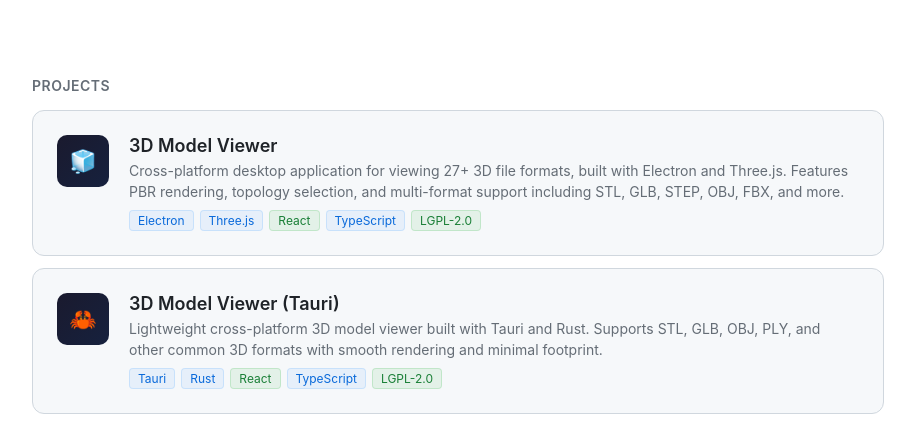
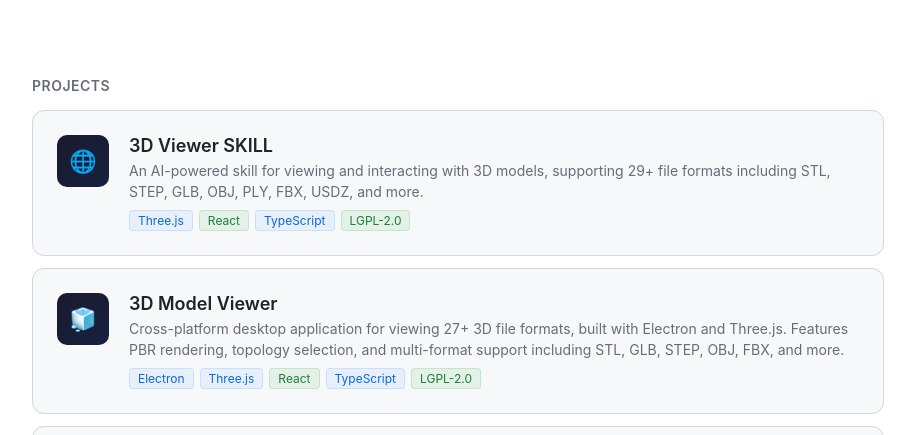
Before and after one commit to Faicad/faicad.github.io, a plain HTML site: page index.html in a window 1280 px wide. Shown: the part 294-729 px from the top of the page, without its empty margins (182-1097 px from the left). Drawn offline with Linux system fonts and the light colour scheme.

Commit message:
add 3D Viewer SKILL project card to top of project list

```diff
--- a/index.html
+++ b/index.html
@@ -177,7 +177,23 @@
 
     <section>
       <div class="section-title" data-en="Projects" data-zh="项目">Projects</div>
-      <a class="project-card" href="https://faicad.github.io/3d_viewer_electron/" target="_blank">
+      <a class="project-card" href="https://faicad.github.io/3d_viewer/" target="_blank">
+        <div class="project-icon">🌐</div>
+        <div class="project-info">
+          <h3 data-en="3D Viewer SKILL" data-zh="3D Viewer SKILL">3D Viewer SKILL</h3>
+          <p data-en="An AI-powered skill for viewing and interacting with 3D models, supporting 29+ file formats including STL, STEP, GLB, OBJ, PLY, FBX, USDZ, and more."
+             data-zh="一个给 AI 提供 3D 模型查看和互动能力的 skill，支持 STL、STEP、GLB、OBJ、PLY、FBX、USDZ 等 29+ 种格式。">
+            An AI-powered skill for viewing and interacting with 3D models, supporting 29+ file formats.
+          </p>
+          <div class="project-tags">
+            <span class="tag">Three.js</span>
+            <span class="tag green">React</span>
+            <span class="tag">TypeScript</span>
+            <span class="tag green">LGPL-2.0</span>
+          </div>
+        </div>
+      </a>
+      <a class="project-card" href="https://faicad.github.io/3d_viewer_electron/" target="_blank" style="margin-top: 12px;">
         <div class="project-icon">🧊</div>
         <div class="project-info">
           <h3 data-en="3D Model Viewer" data-zh="3D 模型查看器">3D Model Viewer</h3>
```
